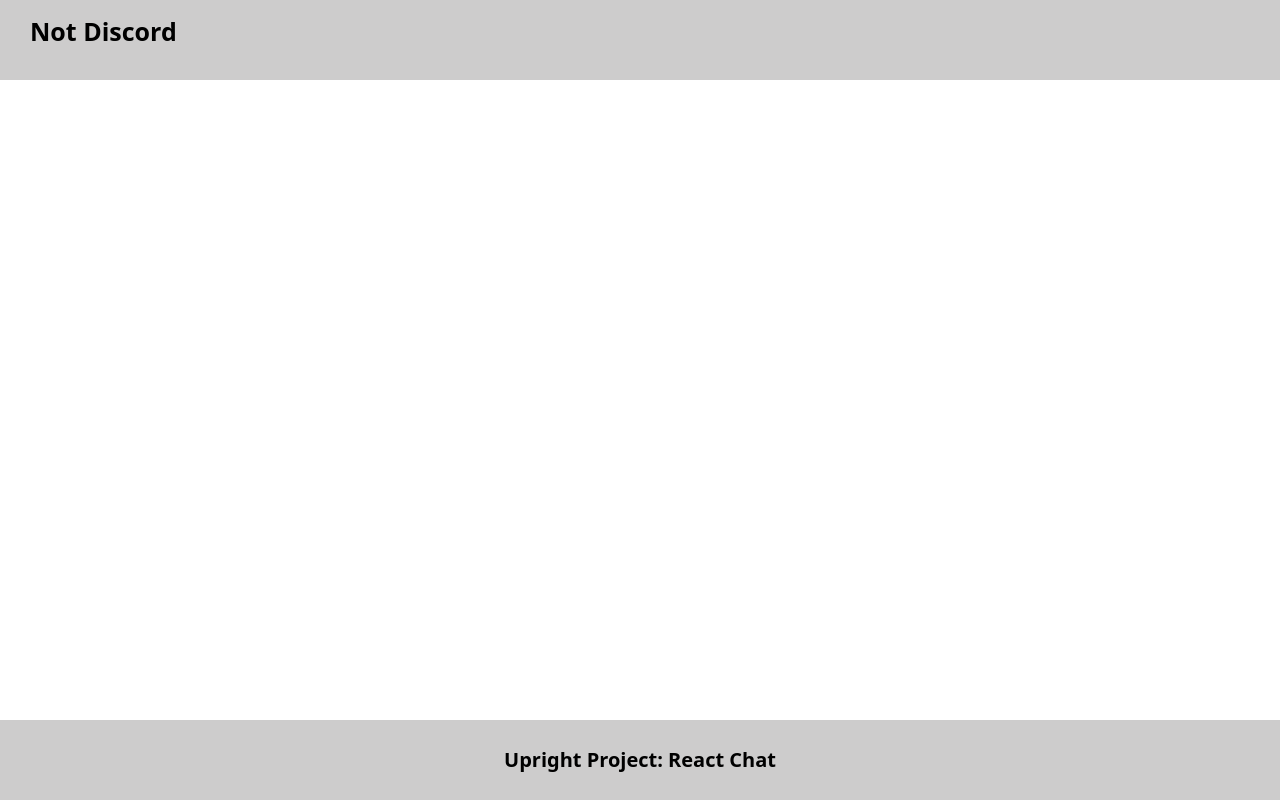
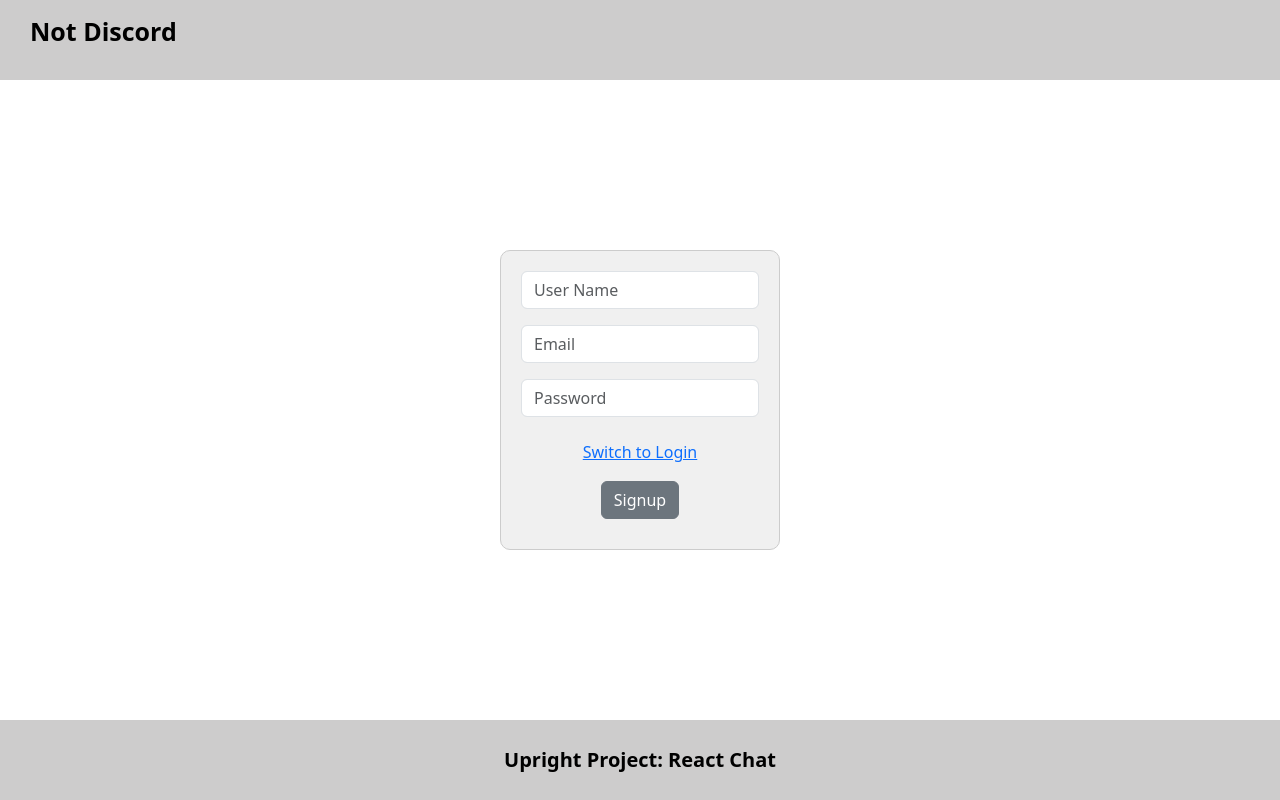
Before and after one commit to AlexanderZic/finalRepo, a React (Create React App) app: page /RoomDisplay in a window 1280 px wide. Built offline with nearby package versions, Linux system fonts and the light colour scheme.

Commit message:
not needed

```diff
--- a/src/App.jsx
+++ b/src/App.jsx
@@ -45,7 +45,7 @@ function App() {
     <div className="App">
       <BrowserRouter>
         <Navbar token={token} clearToken={clearToken} />
-        {/* <Auth setToken={updateToken} /> */}
+        <Auth setToken={updateToken} />
         <Routes>
           <Route path="/Signup" element={<Signup setToken={updateToken}/>} />
           <Route path="/Login" element={<Login setToken={updateToken} />} />
--- a/src/Components/Auth/Auth.jsx
+++ b/src/Components/Auth/Auth.jsx
@@ -15,9 +15,9 @@ function Auth(props) {
     setIsSignup(false);
   };
 
-  const handleLogin = () => {
-    setIsAuthenticated(true);
-  };
+  // const handleLogin = () => {
+  //   setIsAuthenticated(true);
+  // };
 
   const handleLogout = () => {
     setIsAuthenticated(false);
```
